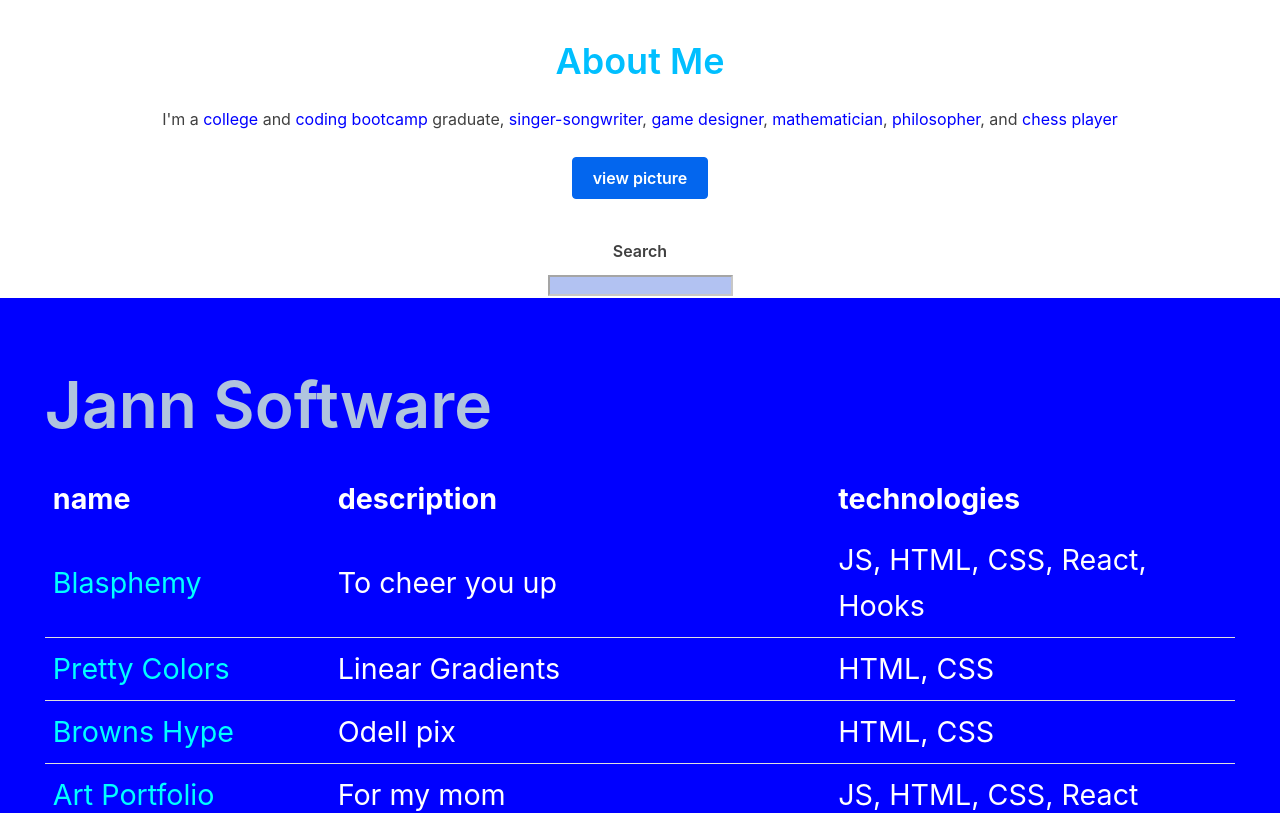
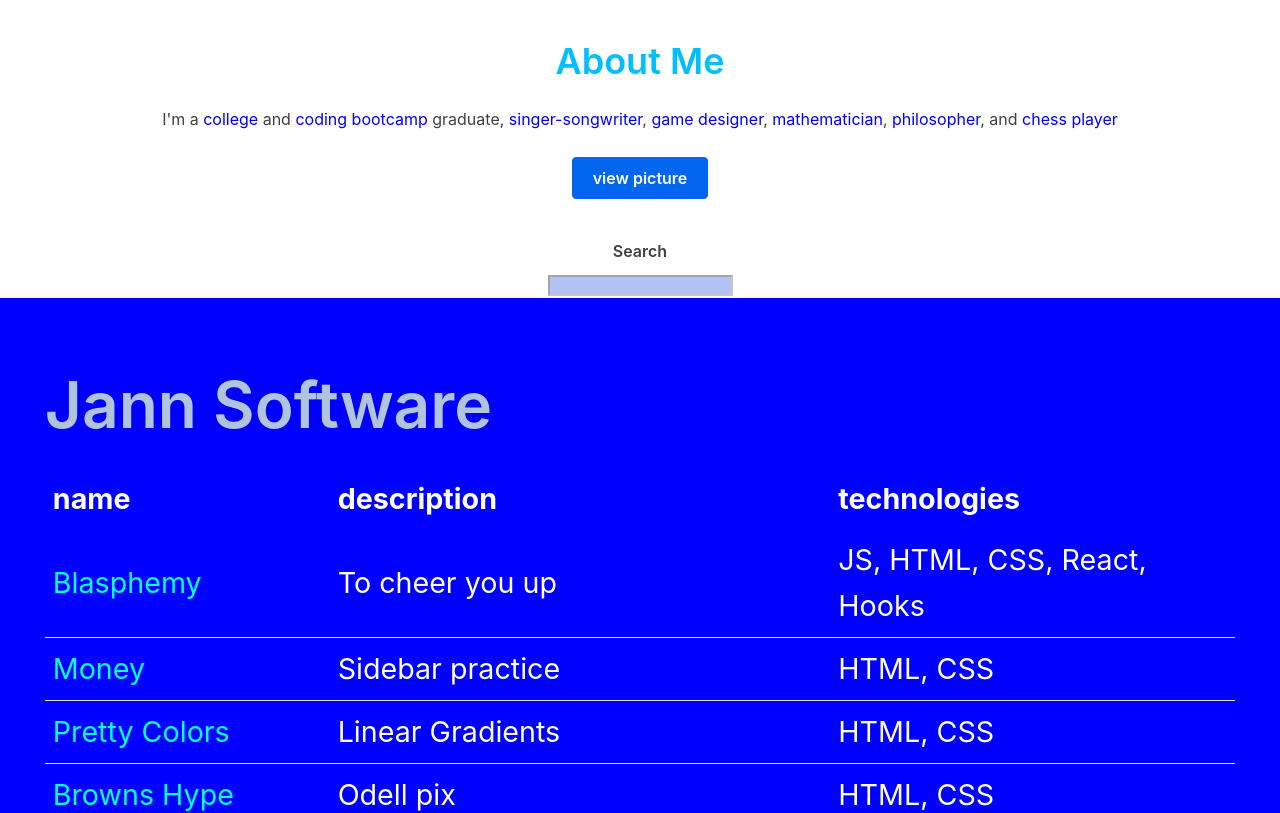
Before and after one commit to codejoy-wins/React-Portfolio, a React (Create React App) app: page / in a window 1280 px wide. Shown: the top 813 px of the page. Built offline with nearby package versions, Linux system fonts and the light colour scheme.

Commit message:
money added

```diff
--- a/src/App.js
+++ b/src/App.js
@@ -19,6 +19,13 @@ class App extends Component {
         "lynk": "https://eloquent-meninsky-66f587.netlify.com/",
         "desc": "To cheer you up",
         "tech": "JS, HTML, CSS, React, Hooks"
+      },
+
+      {
+        "name": "Money",
+        "lynk": "http://127.0.0.1:5500/index.html#mula",
+        "desc": "Sidebar practice",
+        "tech": "HTML, CSS"
       },
 
       {
@@ -185,6 +192,12 @@ class App extends Component {
         "lynk": "https://eloquent-meninsky-66f587.netlify.com/",
         "desc": "To cheer you up",
         "tech": "JS, HTML, CSS, React, Hooks"
+      },
+      {
+        "name": "Money",
+        "lynk": "http://127.0.0.1:5500/index.html#mula",
+        "desc": "Sidebar practice",
+        "tech": "HTML, CSS"
       },
       {
         "name": "Pretty Colors",
```
